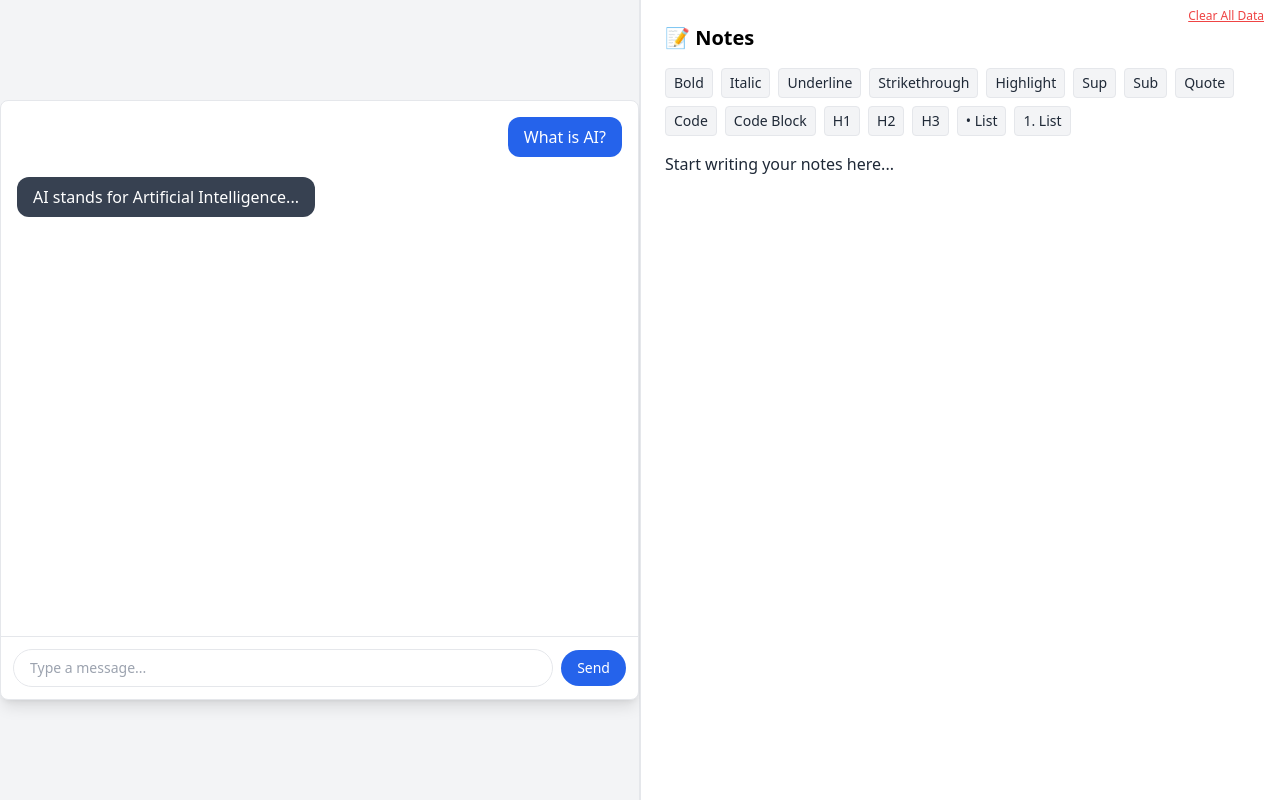
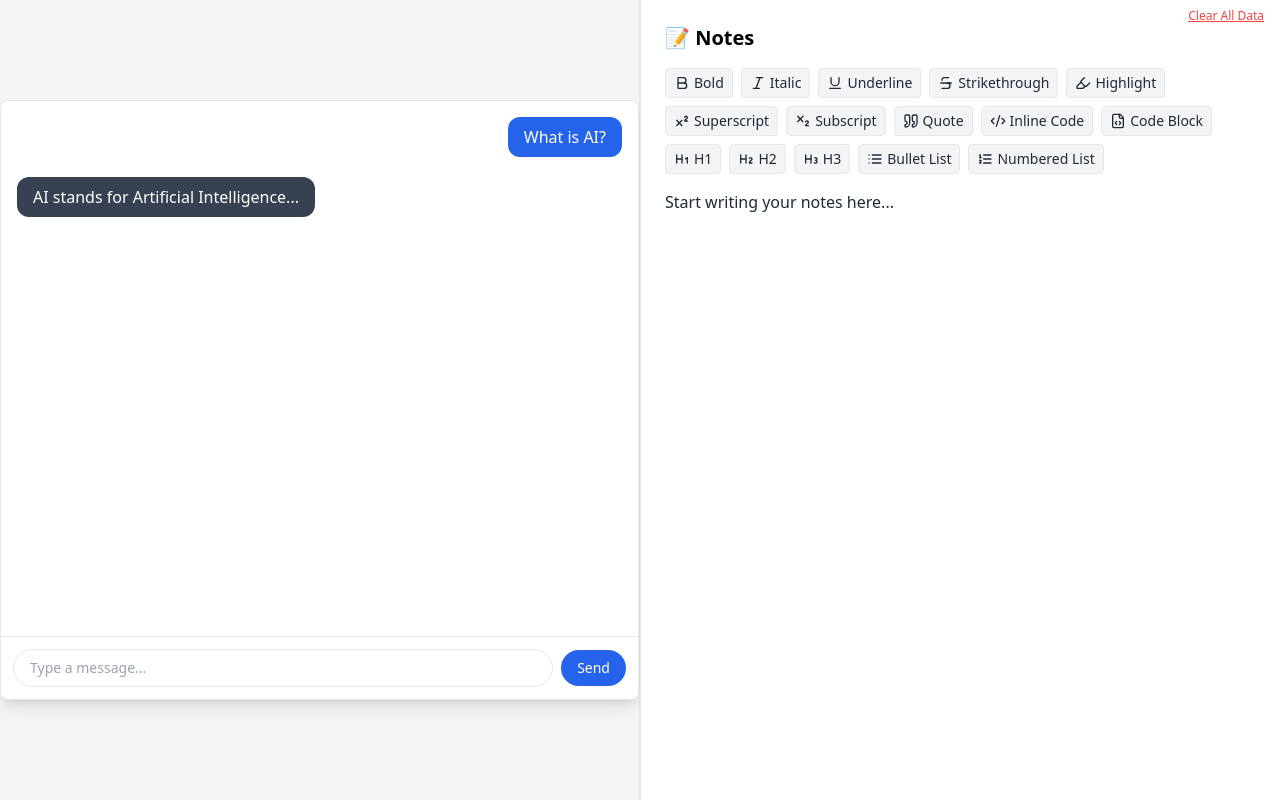
Before and after one commit to danishirfan21/NotionGPT, a React (Vite) app in the folder notiongpt-ui/: page / in a window 1280 px wide. Built offline with nearby package versions, Linux system fonts and the light colour scheme.

Commit message:
added icons for buttons and dropdown list

```diff
--- a/notiongpt-ui/src/components/Editor/BlockEditor.tsx
+++ b/notiongpt-ui/src/components/Editor/BlockEditor.tsx
@@ -8,6 +8,25 @@ import { toggleBlock, type BlockFormat } from './BlockUtils';
 import { toggleMark } from './Marks';
 import { Range } from 'slate';
 import type { MarkFormat } from './MarkFormats';
+import type { LucideIcon } from 'lucide-react';
+import {
+  Heading1,
+  Heading2,
+  Heading3,
+  List,
+  ListOrdered,
+  Code2,
+  Bold,
+  Italic,
+  Underline,
+  Strikethrough,
+  Highlighter,
+  Superscript,
+  Subscript,
+  Quote,
+  Code,
+} from 'lucide-react';
+
 
 interface Props {
   value: Descendant[];
@@ -136,25 +155,51 @@ function BlockEditor({ value, onChange, editor }: Props) {
     label: string;
     value: BlockFormat | MarkFormat;
     type: 'block' | 'mark';
+    icon: LucideIcon;
   };
 
   const SLASH_COMMANDS: SlashCommand[] = [
-    { label: 'Heading 1', value: 'heading-one', type: 'block' },
-    { label: 'Heading 2', value: 'heading-two', type: 'block' },
-    { label: 'Heading 3', value: 'heading-three', type: 'block' },
-    { label: 'Bulleted List', value: 'bulleted-list', type: 'block' },
-    { label: 'Numbered List', value: 'numbered-list', type: 'block' },
-    { label: 'Code Block', value: 'code-block', type: 'block' },
+    { label: 'Heading 1', value: 'heading-one', type: 'block', icon: Heading1 },
+    { label: 'Heading 2', value: 'heading-two', type: 'block', icon: Heading2 },
+    {
+      label: 'Heading 3',
+      value: 'heading-three',
+      type: 'block',
+      icon: Heading3,
+    },
+    {
+      label: 'Bulleted List',
+      value: 'bulleted-list',
+      type: 'block',
+      icon: List,
+    },
+    {
+      label: 'Numbered List',
+      value: 'numbered-list',
+      type: 'block',
+      icon: ListOrdered,
+    },
+    { label: 'Code Block', value: 'code-block', type: 'block', icon: Code2 },
 
-    { label: 'Bold', value: 'bold', type: 'mark' },
-    { label: 'Italic', value: 'italic', type: 'mark' },
-    { label: 'Underline', value: 'underline', type: 'mark' },
-    { label: 'Strikethrough', value: 'strikethrough', type: 'mark' },
-    { label: 'Highlight', value: 'highlight', type: 'mark' },
-    { label: 'Superscript', value: 'superscript', type: 'mark' },
-    { label: 'Subscript', value: 'subscript', type: 'mark' },
-    { label: 'Quote', value: 'quote', type: 'mark' },
-    { label: 'Inline Code', value: 'code', type: 'mark' },
+    { label: 'Bold', value: 'bold', type: 'mark', icon: Bold },
+    { label: 'Italic', value: 'italic', type: 'mark', icon: Italic },
+    { label: 'Underline', value: 'underline', type: 'mark', icon: Underline },
+    {
+      label: 'Strikethrough',
+      value: 'strikethrough',
+      type: 'mark',
+      icon: Strikethrough,
+    },
+    { label: 'Highlight', value: 'highlight', type: 'mark', icon: Highlighter },
+    {
+      label: 'Superscript',
+      value: 'superscript',
+      type: 'mark',
+      icon: Superscript,
+    },
+    { label: 'Subscript', value: 'subscript', type: 'mark', icon: Subscript },
+    { label: 'Quote', value: 'quote', type: 'mark', icon: Quote },
+    { label: 'Inline Code', value: 'code', type: 'mark', icon: Code },
   ];
 
   const filteredCommands = SLASH_COMMANDS.filter((cmd) =>
@@ -171,9 +216,6 @@ function BlockEditor({ value, onChange, editor }: Props) {
     focusedIndex,
     setFocusedIndex,
   };
-
-  console.log('SlashCommand:', slashCommand);
-  console.log('Filtered:', filteredCommands);
 
   useEffect(() => {
     if (!showSlashMenu || !editor.selection || !menuRef.current) return;
@@ -232,10 +274,12 @@ function BlockEditor({ value, onChange, editor }: Props) {
             ref={menuRef}
             className="absolute bg-white border border-gray-300 shadow-md w-60 rounded z-50"
           >
-            {filteredCommands.map((cmd, index) => (
+            {filteredCommands.map((cmd, index) => {
+              const Icon = cmd.icon;
+              return (
                 <li
                   key={cmd.value}
-                className={`px-4 py-2 cursor-pointer ${
+                  className={`flex items-center gap-2 px-4 py-2 cursor-pointer ${
                     index === focusedIndex ? 'bg-gray-200' : ''
                   }`}
                   onMouseEnter={() => setFocusedIndex(index)}
@@ -245,9 +289,11 @@ function BlockEditor({ value, onChange, editor }: Props) {
                     setSlashCommand('');
                   }}
                 >
-                {cmd.label}
+                  <Icon size={16} className="text-gray-600" />
+                  <span>{cmd.label}</span>
                 </li>
-            ))}
+              );
+            })}
           </ul>
         )}
       </Slate>
--- a/notiongpt-ui/src/components/Editor/Toolbar.tsx
+++ b/notiongpt-ui/src/components/Editor/Toolbar.tsx
@@ -1,35 +1,73 @@
 import { useSlate } from 'slate-react';
-import type { MarkFormat } from './MarkFormats';
 import { cn } from '../../lib/utils';
 import { isMarkActive, toggleMark } from './Marks';
 import { isBlockActive, toggleBlock, type BlockFormat } from './BlockUtils';
+import type { MarkFormat } from './MarkFormats';
+import {
+  Bold,
+  Italic,
+  Underline,
+  Strikethrough,
+  Highlighter,
+  Superscript,
+  Subscript,
+  Quote,
+  Code2,
+  List,
+  ListOrdered,
+  Heading1,
+  Heading2,
+  Heading3,
+  FileCode,
+} from 'lucide-react';
+import type { JSX } from 'react';
 
-const MARKS: { format: MarkFormat; label: string }[] = [
-  { format: 'bold', label: 'Bold' },
-  { format: 'italic', label: 'Italic' },
-  { format: 'underline', label: 'Underline' },
-  { format: 'strikethrough', label: 'Strikethrough' },
-  { format: 'highlight', label: 'Highlight' },
-  { format: 'superscript', label: 'Sup' },
-  { format: 'subscript', label: 'Sub' },
-  { format: 'quote', label: 'Quote' },
-  { format: 'code', label: 'Code' },
+const MARKS: {
+  format: MarkFormat;
+  label: string;
+  icon: JSX.Element;
+}[] = [
+  { format: 'bold', label: 'Bold', icon: <Bold size={16} /> },
+  { format: 'italic', label: 'Italic', icon: <Italic size={16} /> },
+  { format: 'underline', label: 'Underline', icon: <Underline size={16} /> },
+  {
+    format: 'strikethrough',
+    label: 'Strikethrough',
+    icon: <Strikethrough size={16} />,
+  },
+  { format: 'highlight', label: 'Highlight', icon: <Highlighter size={16} /> },
+  {
+    format: 'superscript',
+    label: 'Superscript',
+    icon: <Superscript size={16} />,
+  },
+  { format: 'subscript', label: 'Subscript', icon: <Subscript size={16} /> },
+  { format: 'quote', label: 'Quote', icon: <Quote size={16} /> },
+  { format: 'code', label: 'Inline Code', icon: <Code2 size={16} /> },
+];
+
+const BLOCKS: {
+  format: BlockFormat;
+  label: string;
+  icon: JSX.Element;
+}[] = [
+  { format: 'heading-one', label: 'H1', icon: <Heading1 size={16} /> },
+  { format: 'heading-two', label: 'H2', icon: <Heading2 size={16} /> },
+  { format: 'heading-three', label: 'H3', icon: <Heading3 size={16} /> },
+  { format: 'bulleted-list', label: 'Bullet List', icon: <List size={16} /> },
+  {
+    format: 'numbered-list',
+    label: 'Numbered List',
+    icon: <ListOrdered size={16} />,
+  },
 ];
 
 export default function Toolbar() {
   const editor = useSlate();
 
-  const BLOCKS: { format: BlockFormat; label: string }[] = [
-    { format: 'heading-one', label: 'H1' },
-    { format: 'heading-two', label: 'H2' },
-    { format: 'heading-three', label: 'H3' },
-    { format: 'bulleted-list', label: '• List' },
-    { format: 'numbered-list', label: '1. List' },
-  ];
-
   return (
     <div className="flex gap-2 mb-4 flex-wrap">
-      {MARKS.map(({ format, label }) => {
+      {MARKS.map(({ format, label, icon }) => {
         const active = isMarkActive(editor, format);
         return (
           <button
@@ -39,13 +77,14 @@ export default function Toolbar() {
               toggleMark(editor, format);
             }}
             className={cn(
-              'px-2 py-1 border rounded text-sm',
+              'flex items-center gap-1 px-2 py-1 border rounded text-sm',
               active
                 ? 'bg-black text-white'
                 : 'bg-gray-100 text-gray-800 hover:bg-gray-200'
             )}
           >
-            {label}
+            {icon}
+            <span>{label}</span>
           </button>
         );
       })}
@@ -56,16 +95,17 @@ export default function Toolbar() {
           toggleBlock(editor, 'code-block');
         }}
         className={cn(
-          'px-2 py-1 border rounded text-sm',
+          'flex items-center gap-1 px-2 py-1 border rounded text-sm',
           isBlockActive(editor, 'code-block')
             ? 'bg-black text-white'
             : 'bg-gray-100 text-gray-800 hover:bg-gray-200'
         )}
       >
-        Code Block
+        <FileCode size={16} />
+        <span>Code Block</span>
       </button>
 
-      {BLOCKS.map(({ format, label }) => (
+      {BLOCKS.map(({ format, label, icon }) => (
         <button
           key={format}
           onMouseDown={(e) => {
@@ -73,16 +113,16 @@ export default function Toolbar() {
             toggleBlock(editor, format);
           }}
           className={cn(
-            'px-2 py-1 border rounded text-sm',
+            'flex items-center gap-1 px-2 py-1 border rounded text-sm',
             isBlockActive(editor, format)
               ? 'bg-black text-white'
               : 'bg-gray-100 text-gray-800 hover:bg-gray-200'
           )}
         >
-          {label}
+          {icon}
+          <span>{label}</span>
         </button>
       ))}
-
     </div>
   );
 }
```
Lines whose indentation alone changed are shown as unchanged.
